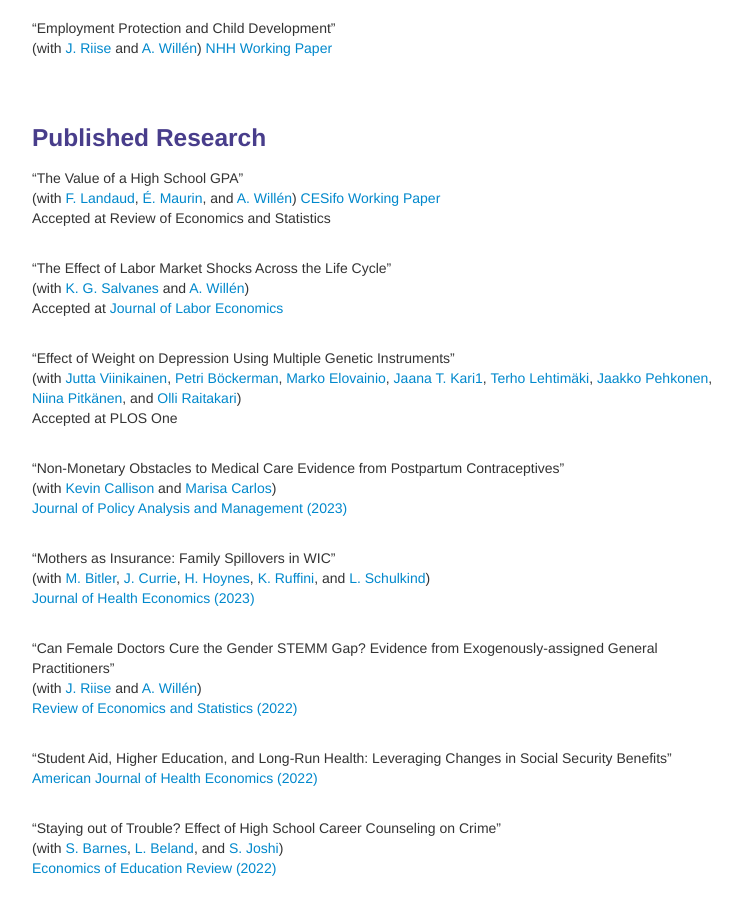
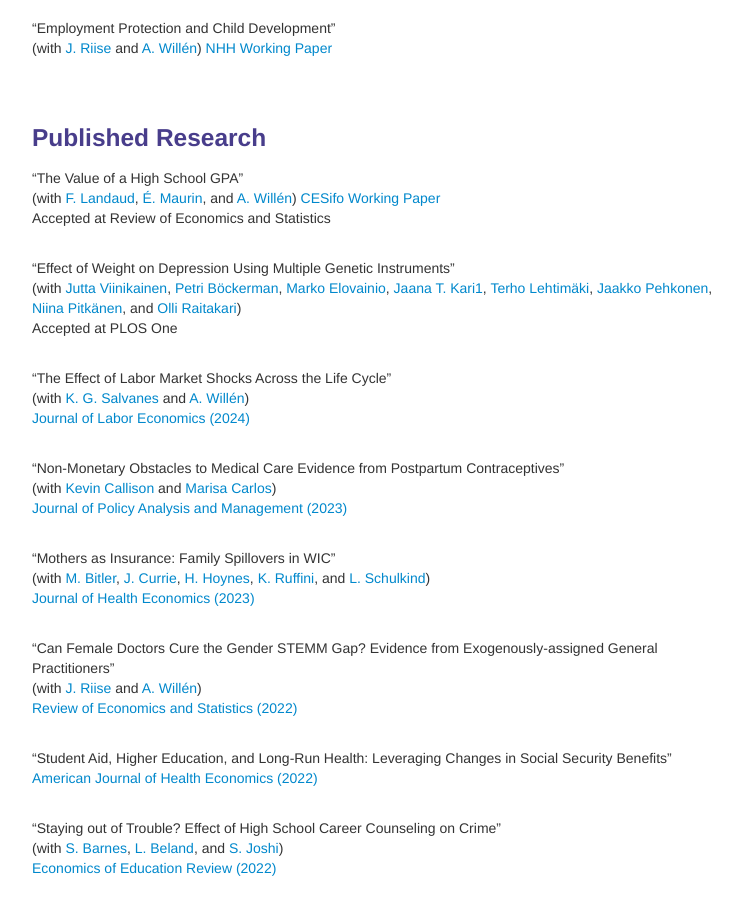
Before and after one commit to bjwillage/bjwillage.github.io, a Jekyll site: the page built from pages/research.md, in a window 1280 px wide and 900 px high, scrolled down 424 px. Shown: the whole window, without its empty margins (258-1000 px from the left). Built offline with Jekyll 4.4.1, drawn with Linux system fonts in a browser that asks for light colours.

Commit message:
Update research.md

```diff
--- a/pages/research.md
+++ b/pages/research.md
@@ -39,13 +39,13 @@ Revisions requested at Journal of Political Economy Microeconomics
 Accepted at Review of Economics and Statistics
 <br><br>
 
-"The Effect of Labor Market Shocks Across the Life Cycle"<br>
-(with [K. G. Salvanes](https://sites.google.com/view/kjellsalvanes/home) and [A. Willén](https://www.alexanderwillen.com/))<br>
-Accepted at [Journal of Labor Economics](https://www.journals.uchicago.edu/doi/10.1086/722086)<br><br>
-
 "Effect of Weight on Depression Using Multiple Genetic Instruments"<br>
 (with [Jutta Viinikainen](https://www.jyu.fi/fi/henkilot/jutta-viinikainen), [Petri Böckerman](https://www.petribockerman.fi/), [Marko Elovainio](https://researchportal.helsinki.fi/en/persons/marko-elovainio), [Jaana T. Kari1](https://www.jyu.fi/fi/henkilot/jaana-kari), [Terho Lehtimäki](https://www.tuni.fi/en/terho-lehtimaki), [Jaakko Pehkonen](https://www.jyu.fi/fi/henkilot/jaakko-pehkonen), [Niina Pitkänen](https://www.utu.fi/en/people/niina-pitkanen?sort_by=field_publication_date_value&page=5), and [Olli Raitakari](https://www.utu.fi/en/people/olli-raitakari))<br>
 Accepted at PLOS One<br><br>
+
+"The Effect of Labor Market Shocks Across the Life Cycle"<br>
+(with [K. G. Salvanes](https://sites.google.com/view/kjellsalvanes/home) and [A. Willén](https://www.alexanderwillen.com/))<br>
+[Journal of Labor Economics (2024)](https://www.journals.uchicago.edu/doi/10.1086/722086)<br><br>
 
 "Non-Monetary Obstacles to Medical Care Evidence from Postpartum Contraceptives"<br>
 (with [Kevin Callison](https://sph.tulane.edu/hpm/kevin-callison) and [Marisa Carlos](https://www.analysisgroup.com/experts-and-consultants/managers/marisa-carlos/))<br>
```
